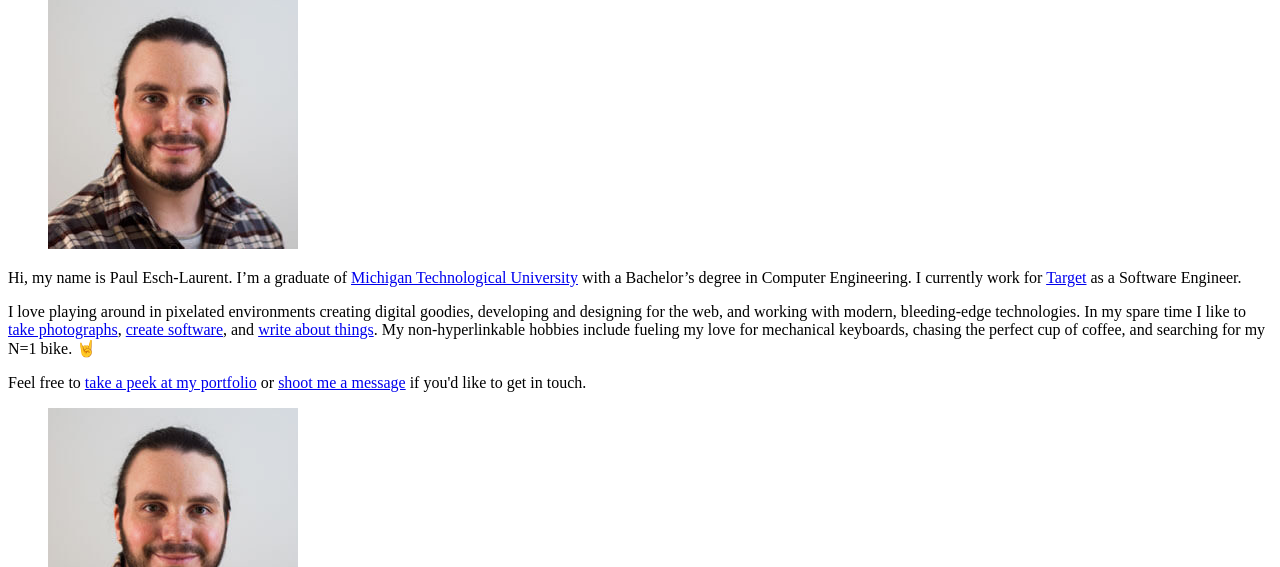
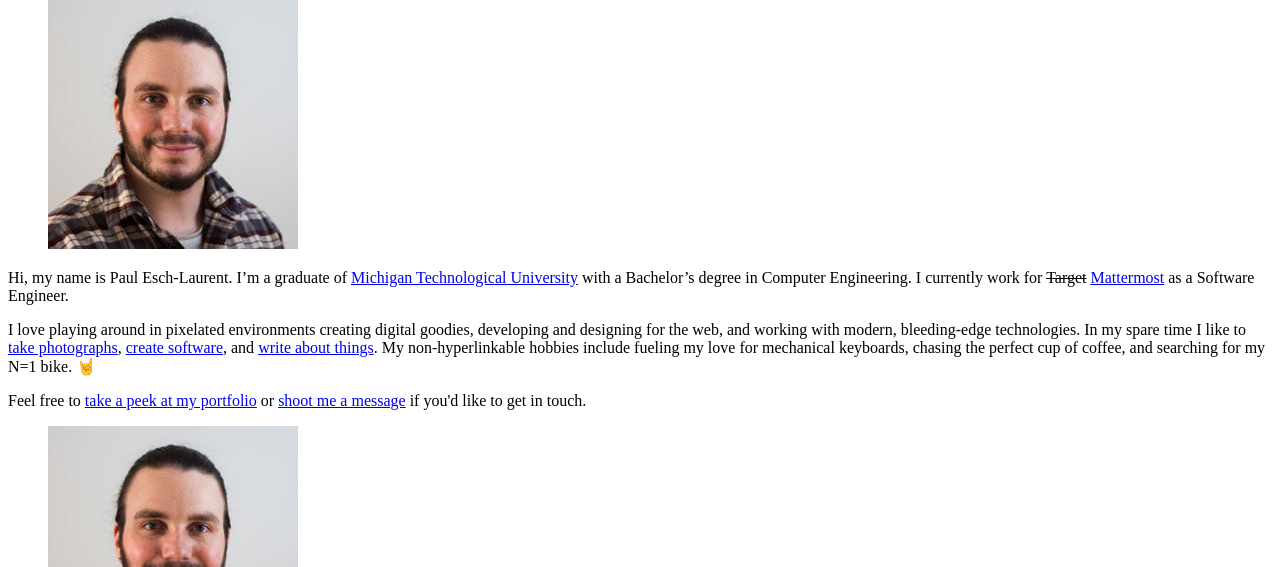
Before and after one commit to Pinjasaur/portfolio, a website with bundled scripts: page src/index.html in a window 1280 px wide. Shown: the part 533-1100 px from the top of the page. Built offline with nearby package versions, Linux system fonts and the light colour scheme; files whose address does not match are found by name.

Commit message:
feat: new gig

```diff
--- a/src/index.html
+++ b/src/index.html
@@ -83,7 +83,7 @@
             <p>
               Hi, my name is <span class="branded">Paul Esch-Laurent</span>.
               I&rsquo;m a graduate of <a href="https://www.mtu.edu/" target="_blank" rel="noopener noreferrer"> Michigan Technological University</a> with a Bachelor&rsquo;s degree in <span class="branded">Computer Engineering</span>.
-              I currently work for <a href="https://www.target.com/careers" target="_blank" rel="noopener noreferrer">Target</a> as a Software Engineer.
+              I currently work for <del>Target</del> <a href="https://mattermost.com/careers/" target="_blank" rel="noopener noreferrer">Mattermost</a> as a Software Engineer.
             </p>
             <p>
               I love playing around in pixelated environments creating <span class="branded">digital goodies</span>, developing and designing <span class="branded">for the web</span>, and working with modern, <span class="branded">bleeding-edge technologies</span>.
--- a/src/scss/partials/_typography.scss
+++ b/src/scss/partials/_typography.scss
@@ -95,3 +95,7 @@ ul {
     padding-left: 1rem;
   }
 }
+
+del {
+  opacity: .7;
+}
```
